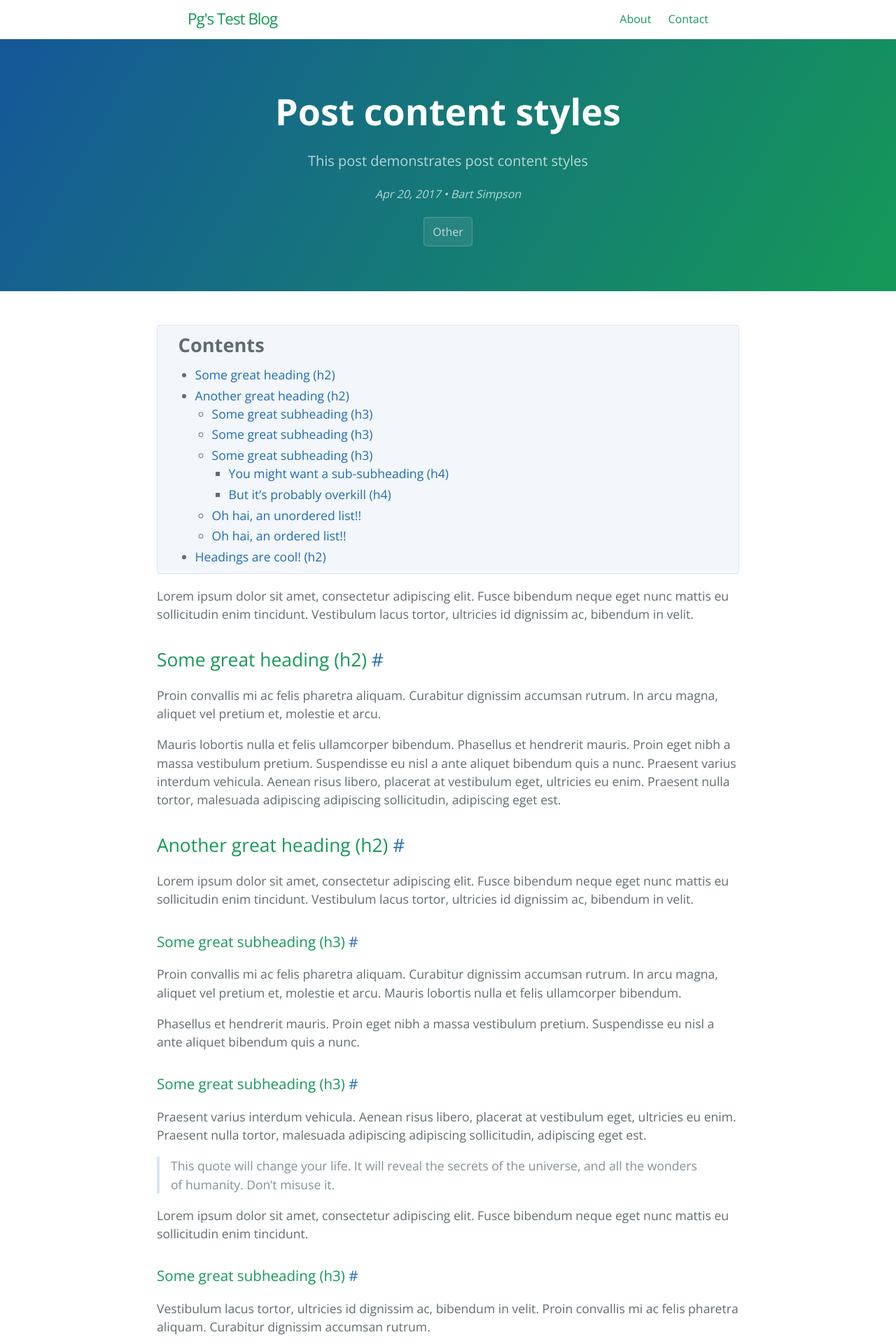
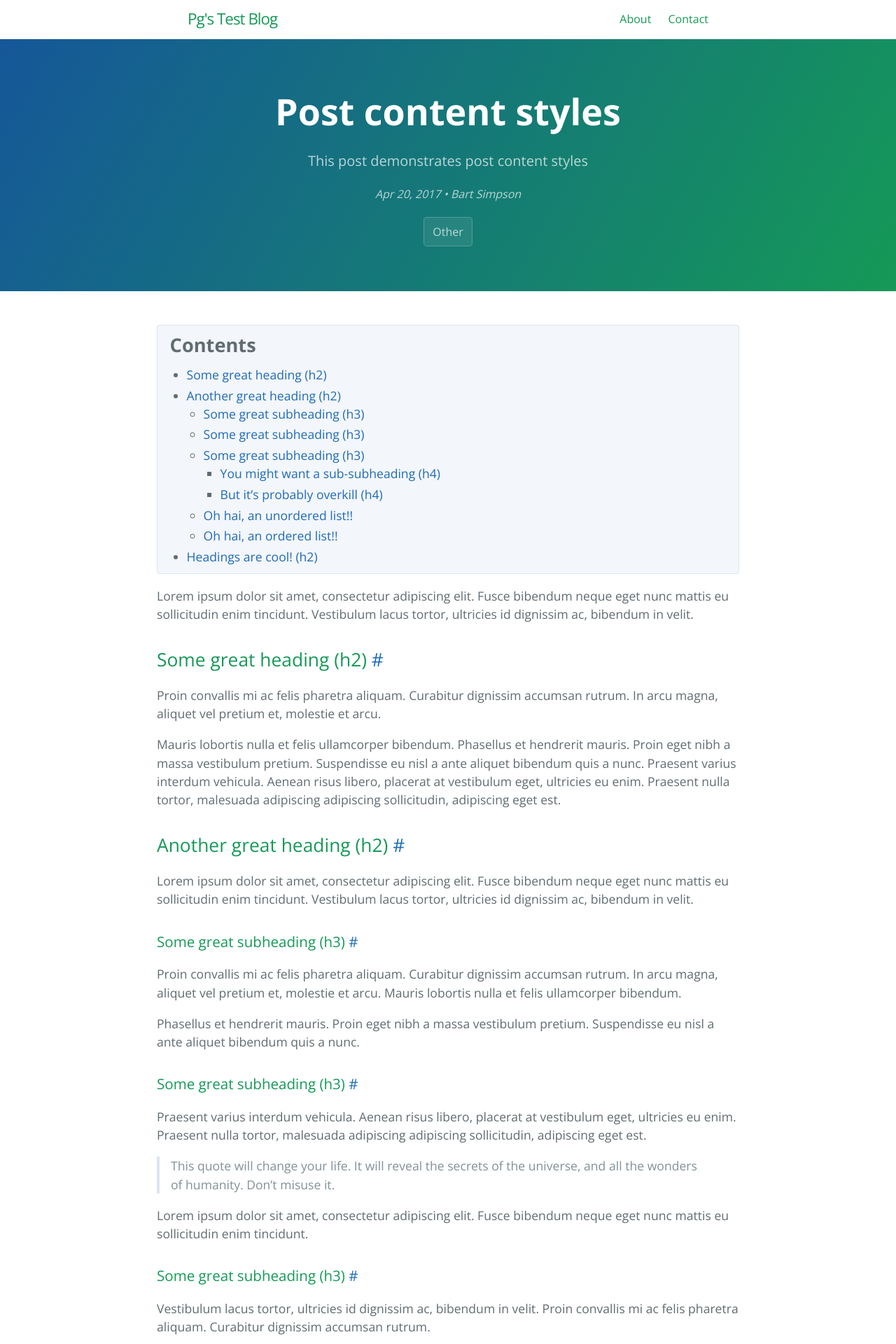
Before and after one commit to PgBiel/blog-test, a Jekyll site: the page built from _posts/2017-04-20-post-content-styles.md, in a window 1280 px wide. Shown: the top 1920 px of the page at 70% size. Built offline with Jekyll 4.4.1, drawn with Linux system fonts in a browser that asks for light colours; the table of contents is made by our own code.

Commit message:
sass(pg-custom): reduce toc padding

```diff
--- a/_sass/pg-custom.scss
+++ b/_sass/pg-custom.scss
@@ -65,7 +65,7 @@
 .post-toc {
   background-color: $toc-bg-color;
   margin: 0.1rem 0rem;
-  padding: 0.5rem 1.85rem;
+  padding: 0.5rem 1.1rem;
   border: 0.1rem solid $toc-border-color;
   border-radius: 0.25rem;
 
```
